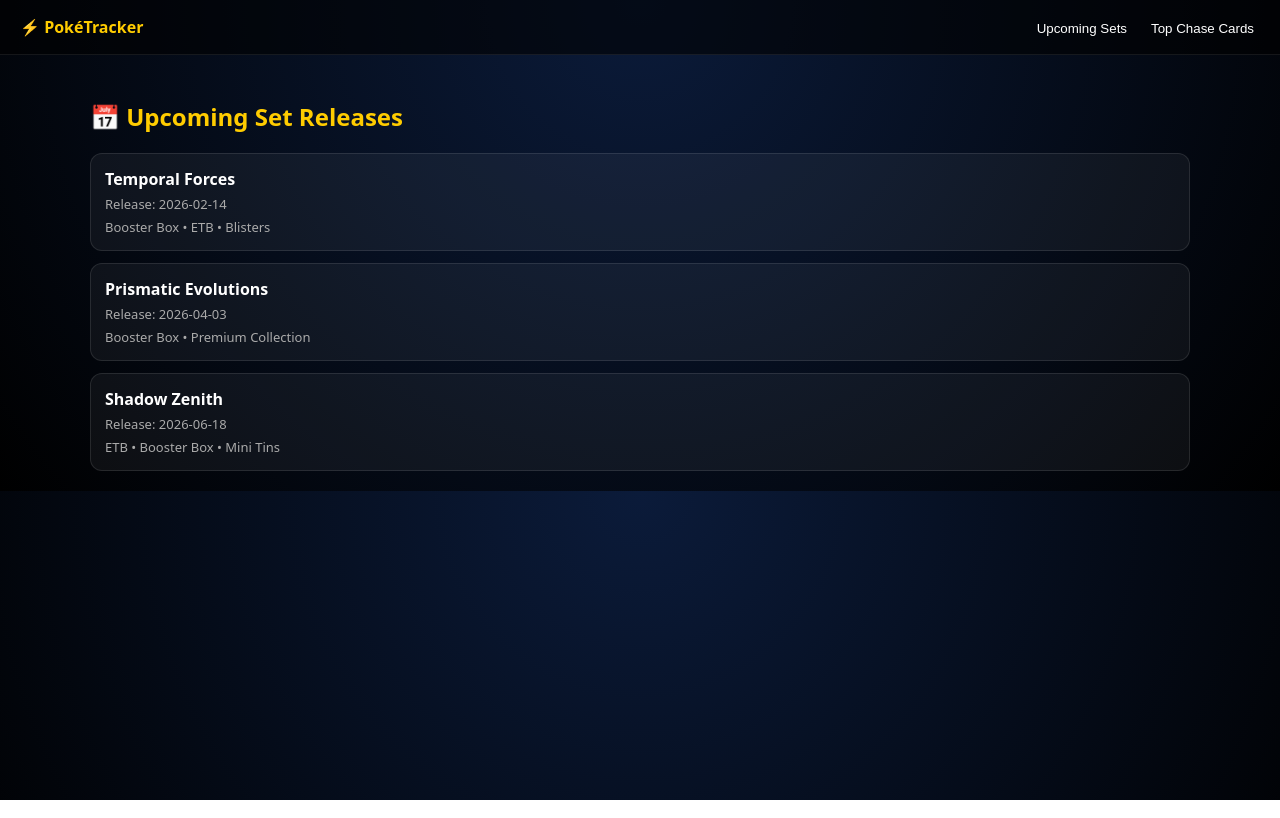
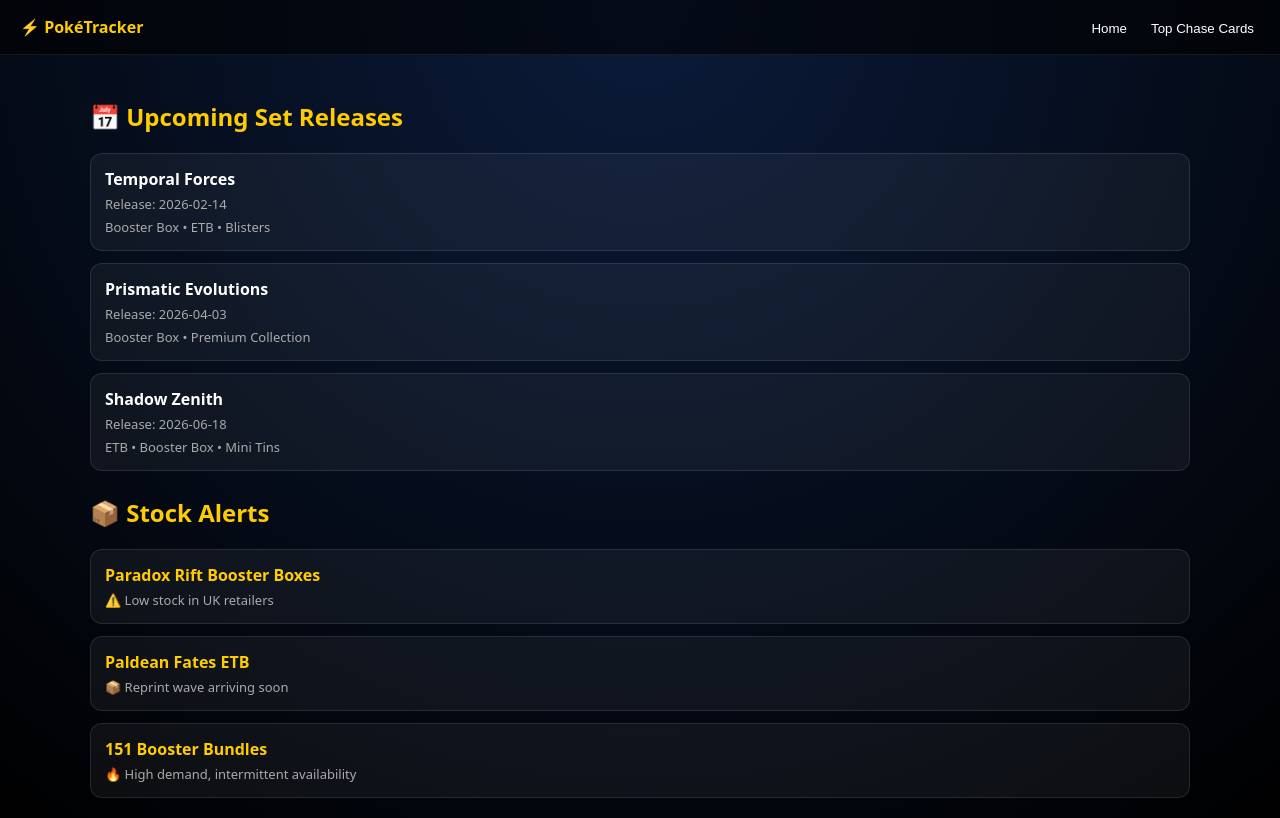
Before and after one commit to deanthorpe18-beep/pokecardtracker, a Next.js app: page / in a window 1280 px wide. Built offline with nearby package versions, Linux system fonts and the light colour scheme.

Commit message:
Update page.js

```diff
--- a/app/page.js
+++ b/app/page.js
@@ -3,9 +3,9 @@
 import { useState } from "react";
 
 export default function Home() {
-  const [tab, setTab] = useState("upcoming");
+  const [tab, setTab] = useState("home");
 
-  /* ---------------- UPCOMING SETS (HOME) ---------------- */
+  /* ---------------- UPCOMING SETS ---------------- */
   const upcomingSets = [
     {
       name: "Temporal Forces",
@@ -24,7 +24,23 @@ export default function Home() {
     }
   ];
 
-  /* ---------------- CHASE CARDS (NEW SYSTEM) ---------------- */
+  /* ---------------- STOCK ALERTS (NEW FOCUS) ---------------- */
+  const stockAlerts = [
+    {
+      title: "Paradox Rift Booster Boxes",
+      status: "⚠️ Low stock in UK retailers"
+    },
+    {
+      title: "Paldean Fates ETB",
+      status: "📦 Reprint wave arriving soon"
+    },
+    {
+      title: "151 Booster Bundles",
+      status: "🔥 High demand, intermittent availability"
+    }
+  ];
+
+  /* ---------------- CHASE CARDS ---------------- */
   const chaseBySet = [
     {
       set: "Temporal Forces",
@@ -64,7 +80,6 @@ export default function Home() {
           color: white;
         }
 
-        /* TOP BAR */
         .topbar {
           display: flex;
           justify-content: space-between;
@@ -103,7 +118,6 @@ export default function Home() {
           margin-top: 25px;
         }
 
-        /* SIMPLE LIST (HOME) */
         .list {
           display: flex;
           flex-direction: column;
@@ -123,12 +137,10 @@ export default function Home() {
           margin-top: 5px;
         }
 
-        /* 4x2 GRID FOR CHASE */
         .grid4x2 {
           display: grid;
           grid-template-columns: repeat(4, 1fr);
           gap: 12px;
-          margin-bottom: 30px;
         }
 
         @media (max-width: 900px) {
@@ -150,11 +162,9 @@ export default function Home() {
           margin-top: 6px;
         }
 
-        .setTitle {
-          margin-top: 30px;
-          font-size: 18px;
-          color: #3b4cca;
-          font-weight: 700;
+        .alert {
+          color: #ffcc00;
+          font-weight: 600;
         }
       `}</style>
 
@@ -163,7 +173,7 @@ export default function Home() {
         <div className="logo">⚡ PokéTracker</div>
 
         <div className="nav">
-          <button onClick={() => setTab("upcoming")}>Upcoming Sets</button>
+          <button onClick={() => setTab("home")}>Home</button>
           <button onClick={() => setTab("chase")}>Top Chase Cards</button>
         </div>
       </div>
@@ -171,7 +181,7 @@ export default function Home() {
       <div className="container">
 
         {/* ---------------- HOME ---------------- */}
-        {tab === "upcoming" && (
+        {tab === "home" && (
           <>
             <h2>📅 Upcoming Set Releases</h2>
 
@@ -184,17 +194,28 @@ export default function Home() {
                 </div>
               ))}
             </div>
+
+            <h2>📦 Stock Alerts</h2>
+
+            <div className="list">
+              {stockAlerts.map((a, i) => (
+                <div className="item" key={i}>
+                  <div className="alert">{a.title}</div>
+                  <div className="small">{a.status}</div>
+                </div>
+              ))}
+            </div>
           </>
         )}
 
-        {/* ---------------- CHASE CARDS ---------------- */}
+        {/* ---------------- CHASE ---------------- */}
         {tab === "chase" && (
           <>
-            <h2>💰 Top 8 Chase Cards Per Set</h2>
+            <h2>💰 Top 8 Chase Cards</h2>
 
             {chaseBySet.map((set, i) => (
               <div key={i}>
-                <div className="setTitle">{set.set}</div>
+                <h3 style={{ color: "#3b4cca" }}>{set.set}</h3>
 
                 <div className="grid4x2">
                   {set.cards.map((c, j) => (
```
